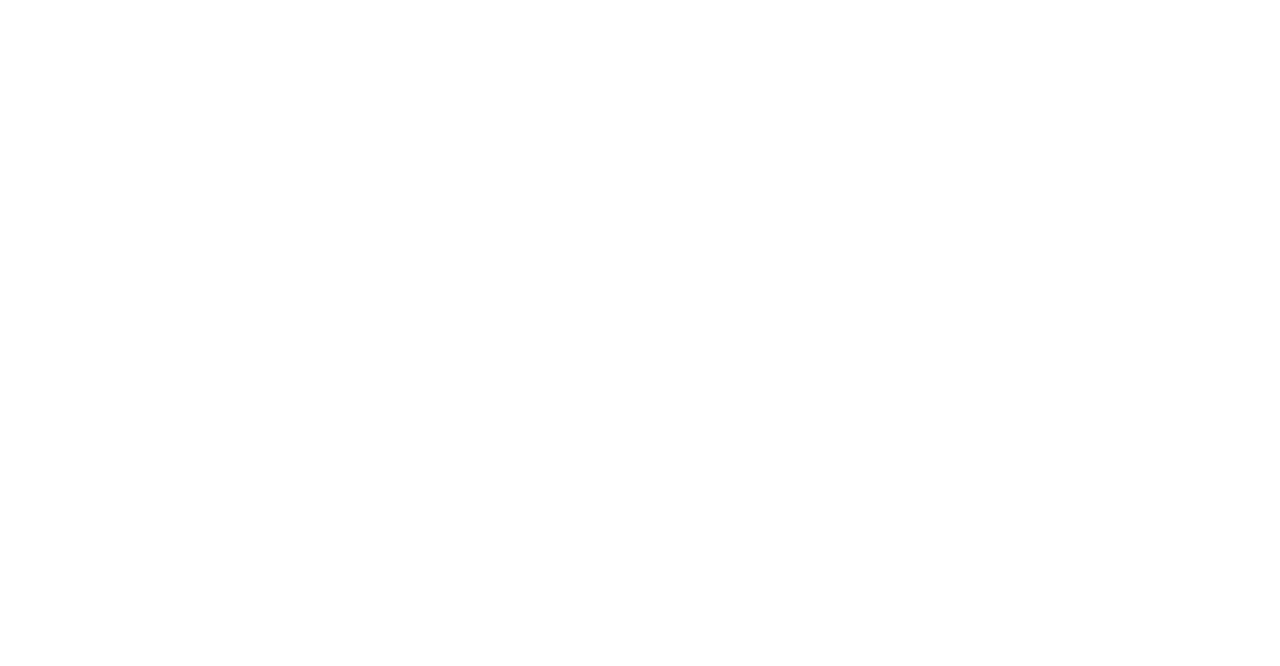
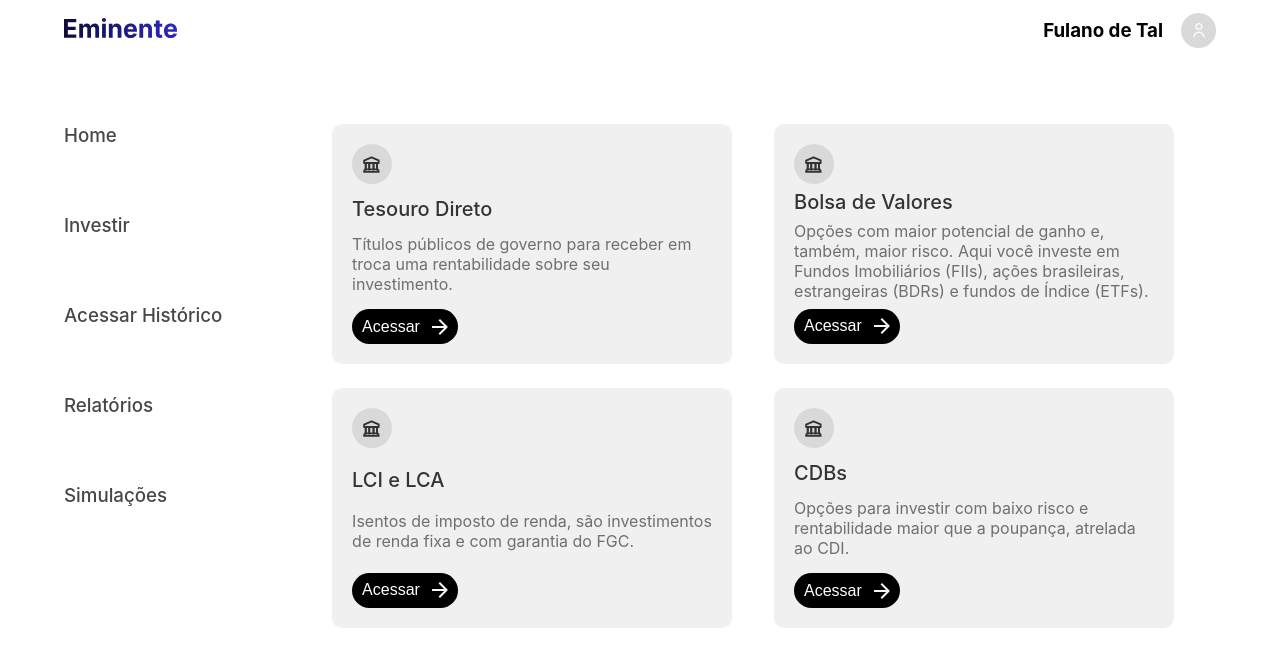
Before and after one commit to pedrorfs/PDS-Project, a React (Vite) app in the folder front/: page /investir in a window 1280 px wide. Before the commit this address had no page. Shown: the top 666 px of the page. Built offline with nearby package versions, Linux system fonts and the light colour scheme.

Commit message:
add investment options page

```diff
--- a/front/package.json
+++ b/front/package.json
@@ -12,6 +12,7 @@
   "dependencies": {
     "react": "^18.2.0",
     "react-dom": "^18.2.0",
+    "react-icons": "^5.0.1",
     "react-router-dom": "^6.22.3"
   },
   "devDependencies": {
--- a/front/src/App.tsx
+++ b/front/src/App.tsx
@@ -13,7 +13,6 @@
             <Topbar />
             <div className="default-page__bottom">
                 <Sidebar />
-                {/* <Home /> */}
                 <Outlet />
             </div>
         </div>
--- a/front/src/components/Home/Home.tsx
+++ b/front/src/components/Home/Home.tsx
@@ -1,5 +1,4 @@
 import "./home.scss";
-
 
 export default function Home() {
 
--- a/front/src/components/Sidebar/Sidebar.tsx
+++ b/front/src/components/Sidebar/Sidebar.tsx
@@ -1,14 +1,17 @@
+import { useNavigate } from "react-router-dom";
+
 import "./sidebar.scss";
 
 export default function Sidebar() {
 
+     const navigate = useNavigate()
 
      return (
           <div className="sidebar">
-           <div className="sidebar__option">
+               <div className="sidebar__option" onClick={() => navigate("/")}>
                     <h3>Home</h3>
                </div>
-           <div className="sidebar__option">
+               <div className="sidebar__option" onClick={() => navigate("/investir")}>
                     <h3>Investir</h3>
                </div>
                <div className="sidebar__option">
--- a/front/src/main.tsx
+++ b/front/src/main.tsx
@@ -6,6 +6,7 @@
 import App from './App.tsx';
 import Home from './components/Home/Home.tsx';
 import Login from './pages/Login/Login.tsx';
+import InvestOptions from './pages/InvestOptions/InvestOptions.tsx';
 import DefaultPage from './pages/Default/DefaultPage.tsx';
 
 import './style.scss'
@@ -17,6 +18,7 @@
       <Route path='/login' element={<Login />} />
         <Route element={<App />}>
           <Route path='/' element={<Home />} />
+          <Route path='/investir' element={<InvestOptions />} />
         </Route>
       </Routes>
     </BrowserRouter>
--- /dev/null
+++ b/front/src/pages/InvestOptions/InvestOptions.scss
@@ -0,0 +1,76 @@
+.options-container {
+  height: 100%;
+  width: 100%;
+  padding: 4rem;
+  display: grid;
+  row-gap: 1.5rem;
+  // column-gap: 4rem;
+  grid-template-columns: repeat(2, 1fr);
+
+  &__box {
+    display: flex;
+    flex-direction: column;
+    // gap: 0.375rem;
+    justify-content: space-between;
+    width: 25rem;
+    height: 15rem;
+    padding: 1.25rem;
+    background-color: rgba(217, 217, 217, 0.4);
+    border-radius: 10px;
+
+    img {
+      width: 2.5rem;
+      height: 2.5rem;
+    }
+
+    h3 {
+      font-weight: 500;
+      color: #343434;
+      font-size: 1.25rem;
+      line-height: 1.25rem;
+    }
+
+    p {
+      color: #6F6F6F;
+      font-size: 1rem;
+      font-weight: 400;
+    }
+
+  }
+
+  &__select-button {
+    display: flex;
+    flex-direction: row;
+    justify-content: flex-start;
+
+    button {
+      display: flex;
+      flex-direction: row;
+      align-items: center;
+      justify-content: center;
+      gap: 0.75rem;
+      height: 2.1875rem;
+      width: fit-content;
+      padding: 0.625rem;
+      border-radius: 30px;
+      border: none;
+      background-color: black;
+      color: white;
+      font-weight: 500;
+      font-size: 1rem;
+      line-height: 1rem;
+      cursor: pointer;
+      transition: 0.5s;
+    }
+
+    button:hover {
+      filter: brightness(0.7);
+    }
+
+    img {
+      width: 1rem;
+      height: 1rem;
+    }
+  }
+
+}
--- /dev/null
+++ b/front/src/pages/InvestOptions/InvestOptions.tsx
@@ -0,0 +1,60 @@
+import BankIcon from "../../assets/BankIcon.svg"
+import Seta from "../../assets/Seta.png"
+
+import "./InvestOptions.scss"
+
+export default function InvestOptions() {
+
+  return (
+    <div className="options-container">
+      <div className="options-container__box">
+        <img src={BankIcon} alt="Banco" />
+        <h3>Tesouro Direto</h3>
+        <p>Títulos públicos de governo para receber em troca uma rentabilidade sobre seu investimento.</p>
+        <div className="options-container__select-button">
+          <button>
+            Acessar
+            <img src={Seta} alt="Seta" />
+          </button>
+        </div>
+      </div>
+
+      <div className="options-container__box">
+        <img src={BankIcon} alt="Banco" />
+        <h3>Bolsa de Valores</h3>
+        <p>Opções com maior potencial de ganho e, também, maior risco. Aqui você investe em Fundos Imobiliários (FIIs), ações brasileiras, estrangeiras (BDRs) e fundos de Índice (ETFs).</p>
+        <div className="options-container__select-button">
+          <button>
+            Acessar
+            <img src={Seta} alt="Seta" />
+          </button>
+        </div>
+      </div>
+
+      <div className="options-container__box">
+        <img src={BankIcon} alt="Banco" />
+        <h3>LCI e LCA</h3>
+        <p>Isentos de imposto de renda, são investimentos de renda fixa e com garantia do FGC.</p>
+        <div className="options-container__select-button">
+          <button>
+            Acessar
+            <img src={Seta} alt="Seta" />
+          </button>
+        </div>
+      </div>
+
+      <div className="options-container__box">
+        <img src={BankIcon} alt="Banco" />
+        <h3>CDBs</h3>
+        <p>Opções para investir com baixo risco e rentabilidade maior que a poupança, atrelada ao CDI.</p>
+        <div className="options-container__select-button">
+          <button>
+            Acessar
+            <img src={Seta} alt="Seta" />
+          </button>
+        </div>
+      </div>
+
+    </div>
+  )
+}
```
Also changed, not shown: front/src/assets/BankIcon.svg (added), 1 other file (tests, documents, lock files or other folders). Lines whose indentation alone changed are shown as unchanged.
